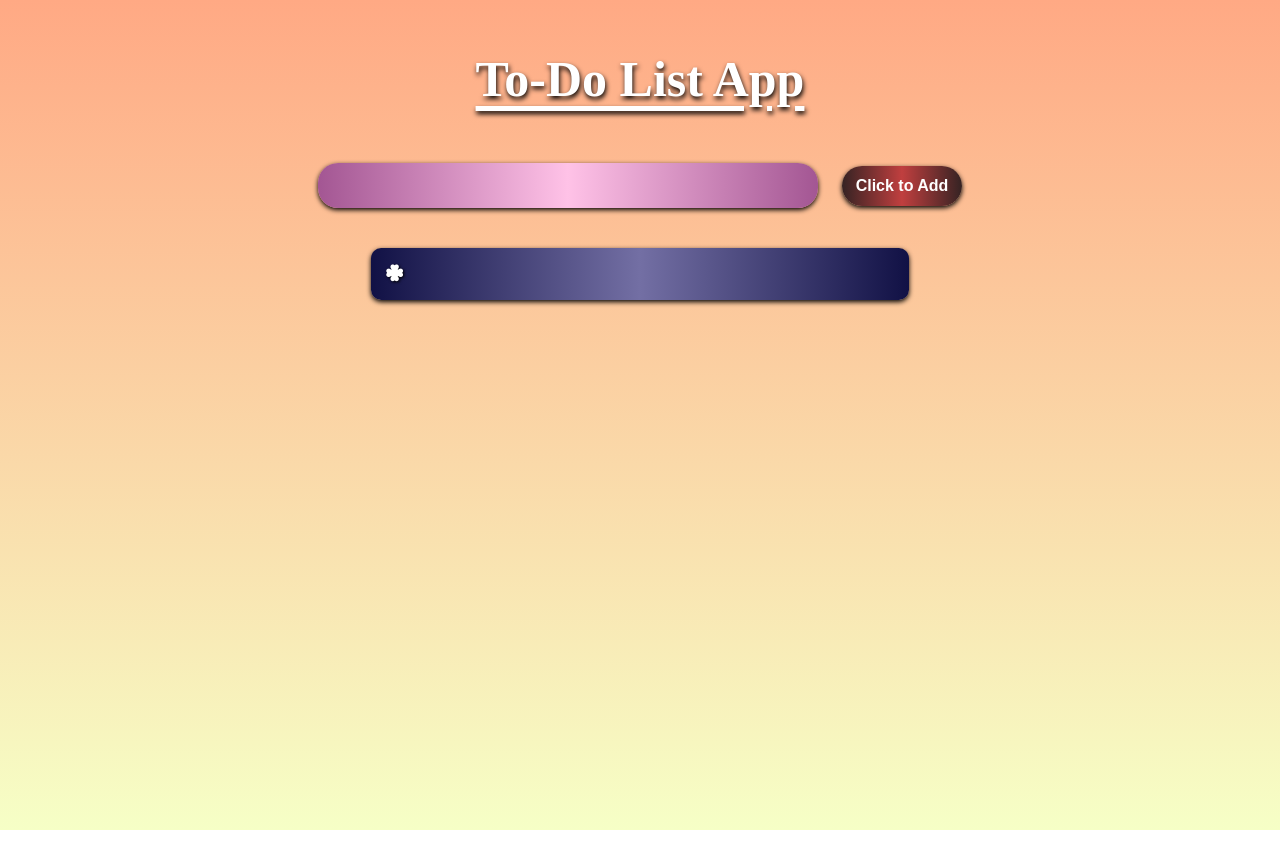
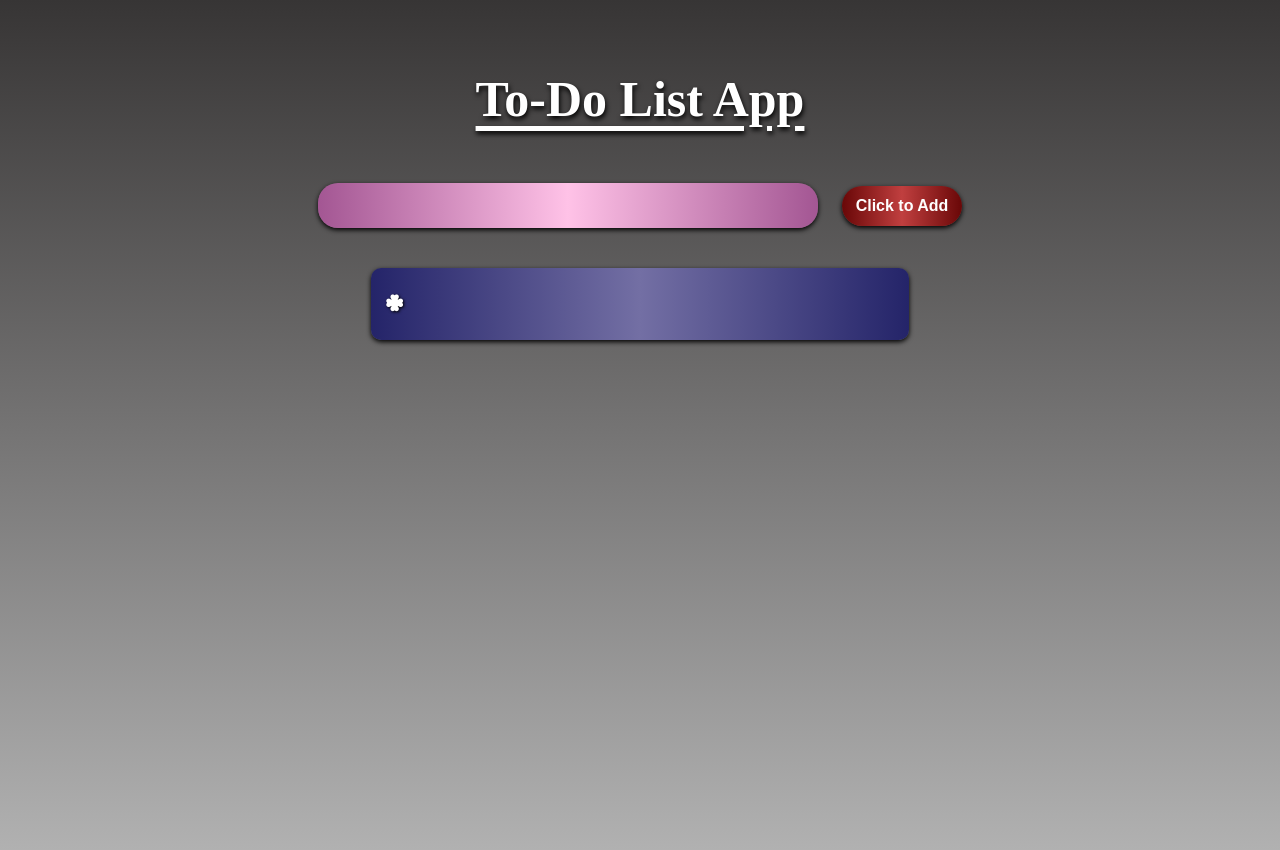
Before and after one commit to Omdarade1399/To-Do-List-Project-, a plain HTML site: page index.html in a window 1280 px wide. Both pictures are taken after a click on the button "Click to Add". Drawn offline with Linux system fonts and the light colour scheme.

Commit message:
completed

```diff
--- a/script.js
+++ b/script.js
@@ -2,8 +2,8 @@ const mainTodoElem = document.querySelector(".todo-list-elem");
 const inputValue = document.getElementById("inputValue");
 const btn = document.querySelector(".btn");
 
+
 mainTodoElem.style.display = 'none';
-
 
 
 btn.addEventListener("click", () => {
--- a/style.css
+++ b/style.css
@@ -8,7 +8,8 @@ body{
     height: 100vh;
     width: 100vw;
     text-align: center;
-    background: linear-gradient(to bottom, #ffa984, #f6ffc6);
+    background: linear-gradient(to bottom, #373535, #b1b1b1);
+    /* background: #3d3d3d; */
 }
 
 .contentBox{
@@ -17,7 +18,7 @@ body{
 
 h1{
     padding: 20px;
-    margin-top: 30px;
+    margin-top: 50px;
     color: white;
     font-size: 50px;
     text-underline-offset: 10px;
@@ -48,7 +49,7 @@ h1{
     text-align: center;
     border: none;
     outline: none;
-    background: linear-gradient(to right, #352323, #c03f3f, #352323);
+    background: linear-gradient(to right, #690707, #c03f3f, #690707);
     color: white;
     font-size: medium;
     font-weight: 600;
@@ -62,7 +63,7 @@ h1{
     height: fit-content;
     padding: 15px;
     border-radius: 10px;
-    background: linear-gradient(to right, #111145, #736fa4, #111145);
+    background: linear-gradient(to right, #242469, #736fa4, #242469);
     text-align: left;
     letter-spacing: 0.5px;
     word-spacing: 2px;
@@ -77,5 +78,4 @@ h1{
     margin-bottom: 10px;
     text-shadow: 1px 1px 3px black;
     cursor: pointer;
-    display: inline;
 }
```
